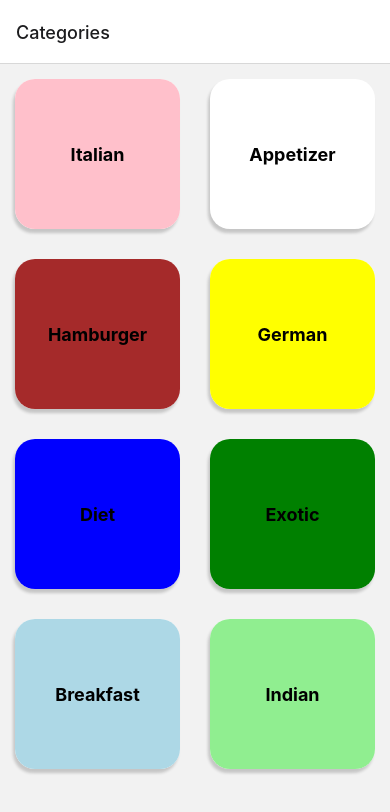
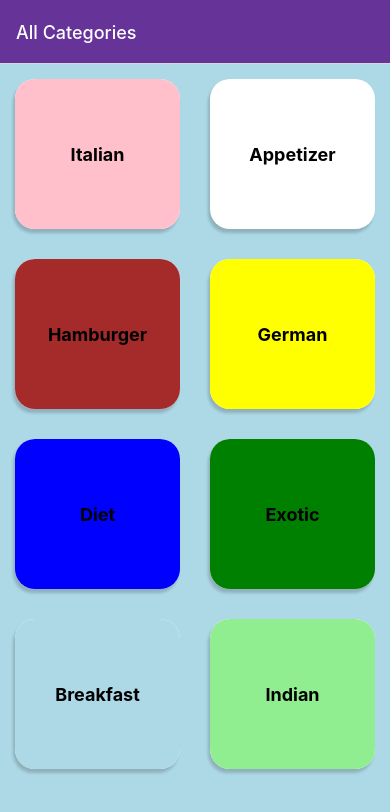
Before and after one commit to erenavar/MenuApp, a React Native app: screen / in a window 390 px wide. Shown: the top 812 px of the page. Built offline with nearby package versions, Linux system fonts and the light colour scheme.

Commit message:
Assigned Page Title From Menu Name

```diff
--- a/App.js
+++ b/App.js
@@ -10,8 +10,20 @@ const Stack = createNativeStackNavigator();
 export default function App() {
   return (
     <NavigationContainer>
-      <Stack.Navigator>
-        <Stack.Screen name="Categories" component={CategoriesScreen} />
+      <Stack.Navigator
+        screenOptions={{
+          headerStyle: { backgroundColor: "rebeccapurple" },
+          headerTintColor: "white",
+          contentStyle: { backgroundColor: "lightblue" },
+        }}
+      >
+        <Stack.Screen
+          name="Categories"
+          component={CategoriesScreen}
+          options={{
+            title: "All Categories",
+          }}
+        />
         <Stack.Screen name="FoodOverview" component={FoodOverviewScreen} />
       </Stack.Navigator>
     </NavigationContainer>
--- a/screens/CategoriesScreen.js
+++ b/screens/CategoriesScreen.js
@@ -1,6 +1,6 @@
 import { FlatList, SafeAreaView, StyleSheet, Text, View } from "react-native";
 import React from "react";
-import { CATEGORIES } from "../data/dummy-data";
+import { CATEGORIES, } from "../data/dummy-data";
 import CategoryGrid from "../components/CategoryGrid";
 
 export default function CategoriesScreen({ navigation }) {
--- a/screens/FoodOverviewScreen.js
+++ b/screens/FoodOverviewScreen.js
@@ -1,13 +1,22 @@
 import { FlatList, StyleSheet, Text, View } from "react-native";
-import React from "react";
-import { FOODS } from "../data/dummy-data";
+import React, { useLayoutEffect } from "react";
+import { FOODS, CATEGORIES } from "../data/dummy-data";
 import FoodItem from "../components/FoodItem";
 
-export default function FoodOverviewScreen({ route }) {
+export default function FoodOverviewScreen({ route, navigation }) {
   const categoryId = route.params.categoryId;
   const displayedFoods = FOODS.filter((foodItem) => {
     return foodItem.categoryId.indexOf(categoryId) >= 0;
   });
+
+  useLayoutEffect(() => {
+    const categoryTitle = CATEGORIES.find(
+      (item) => item.id === categoryId
+    ).title;
+    navigation.setOptions({
+      title: categoryTitle,
+    });
+  }, [navigation, categoryId]);
 
   function renderFoodItem(itemData) {
     const foodItemProps = {
```
